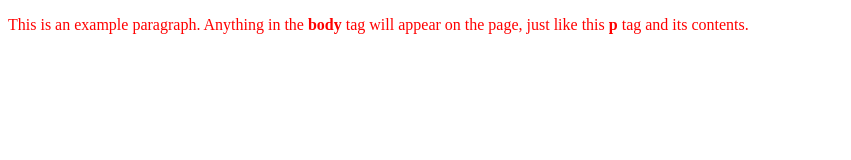
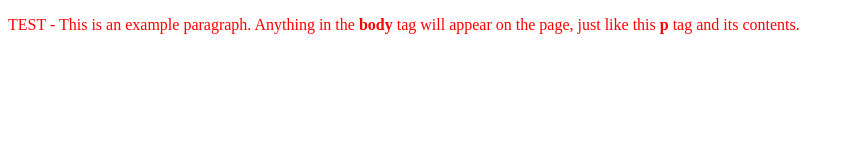
Before and after one commit to Laurits96/laurits96.github.io, a plain HTML site: page index.html in a window 1280 px wide. Shown: the whole page, without its empty margins (0-851 px from the left). Drawn offline with Linux system fonts and the light colour scheme.

Commit message:
Update index.html

```diff
--- a/index.html
+++ b/index.html
@@ -9,6 +9,6 @@
     <title>This is the title of the webpage!</title>
   </head>
   <body>
-    <p>This is an example paragraph. Anything in the <strong>body</strong> tag will appear on the page, just like this <strong>p</strong> tag and its contents.</p>
+    <p>TEST - This is an example paragraph. Anything in the <strong>body</strong> tag will appear on the page, just like this <strong>p</strong> tag and its contents.</p>
   </body>
 </html>
```
